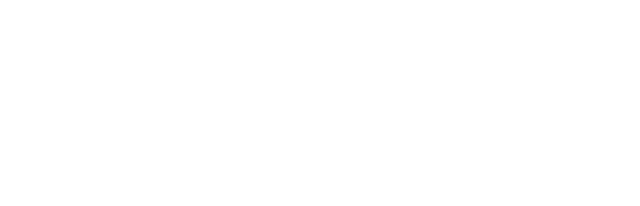
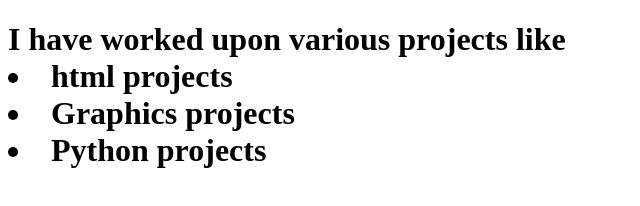
Before and after one commit to NanjegoAfuwa/FINAL-EXAM-1, a plain HTML site: page SECTIONC/pages/projects.html in a window 1280 px wide. Shown: the whole page, without its empty margins (0-640 px from the left). Drawn offline with Linux system fonts and the light colour scheme.

Commit message:
FINAL-EXAM-1

```diff
--- a/SECTIONC/css/contact.css
+++ b/SECTIONC/css/contact.css
@@ -3,5 +3,5 @@
     font-size: larger;
 }
 body{
-    background-color: antiquewhite;
+    background-color: rgb(28, 201, 231);
 }
--- a/SECTIONC/css/projects.css
+++ b/SECTIONC/css/projects.css
@@ -0,0 +1,8 @@
+h1{
+    font-family: 'Times New Roman', Times, serif;
+    font-style: italic;
+    color: blue;
+}
+body{
+    background-color: aqua;
+}
--- a/SECTIONC/pages/projects.html
+++ b/SECTIONC/pages/projects.html
@@ -0,0 +1,16 @@
+<!DOCTYPE html>
+<html lang="en">
+<head>
+    <meta charset="UTF-8">
+    <meta name="viewport" content="width=device-width, initial-scale=1.0">
+    <title>Document</title>
+</head>
+<body>
+    <h1>I have worked upon various projects like
+        <li>html projects</li>
+        <li>Graphics projects</li>
+        <li>Python projects</li>
+
+    </h1>
+</body>
+</html>
```
Also changed, not shown: SECTION.B/NO.2/number2.html (+3 -3 lines), SECTIONC/index.html (+1 -1 lines), SECTIONC/pages/skills.html (+1 -1 lines).
